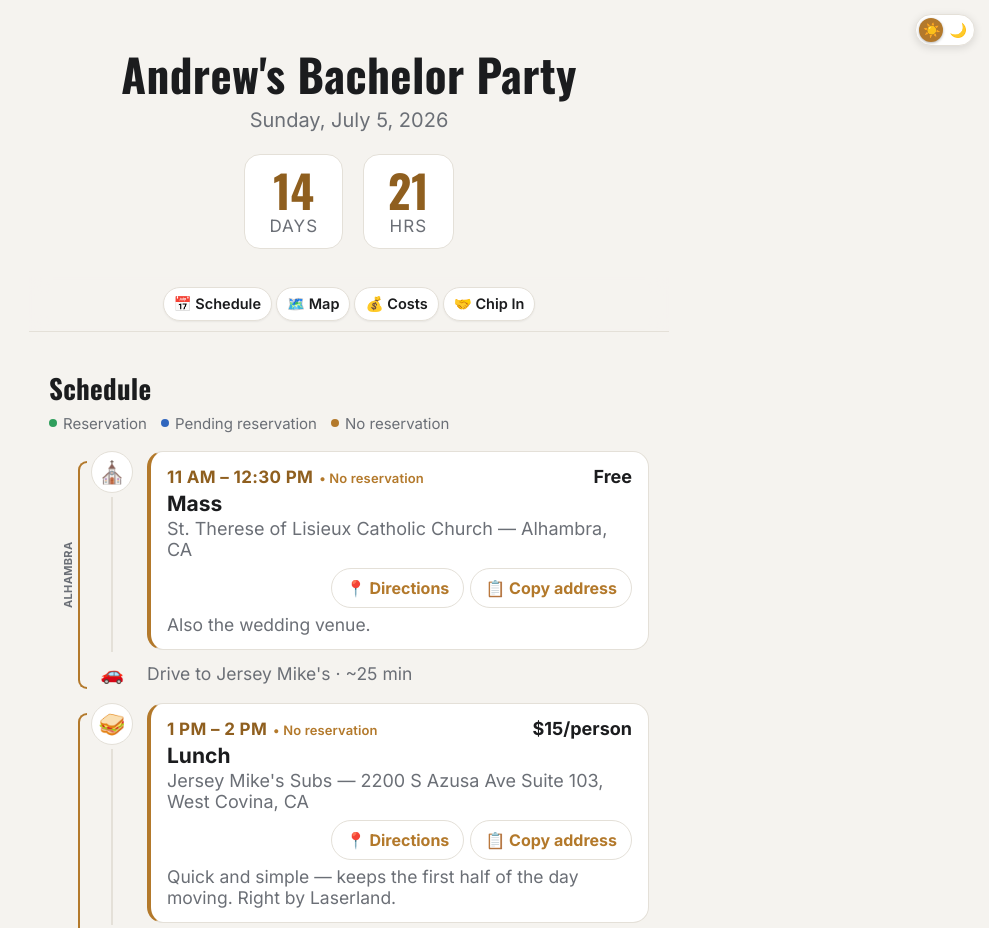
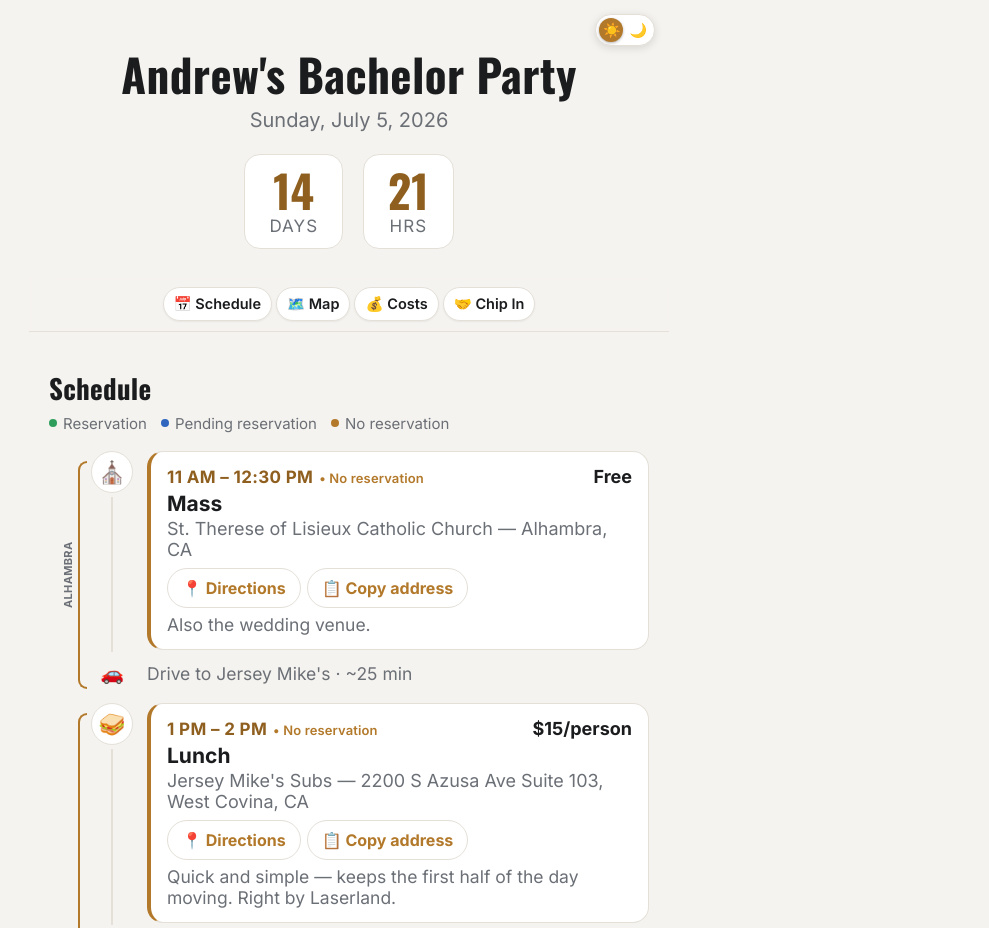
Before and after one commit to GabeMags/andrews-bachelor-party, a plain HTML site: page index.html in a window 1280 px wide. Shown: the top 928 px of the page, without its empty margins (291-1280 px from the left). Drawn offline with nearby package versions, Linux system fonts and the light colour scheme.

Commit message:
Fix map pin accuracy, button alignment, and theme toggle position
- Correct Jersey Mike's coordinates: original geocode dropped the
  ZIP code and resolved to the wrong segment of S Azusa Ave, putting
  it over a mile from Laserland instead of the same parking lot
- Left-align Directions/Copy address buttons instead of right-aligning
- Move the light/dark toggle out of fixed positioning into the hero
  so it scrolls away instead of overlapping the sticky nav

```diff
--- a/index.html
+++ b/index.html
@@ -15,15 +15,14 @@
 </head>
 <body>
 
-<button id="theme-toggle" class="theme-toggle" type="button" aria-label="Switch to dark mode" aria-pressed="false">
-  <span class="theme-toggle-icon theme-toggle-icon-sun">☀️</span>
-  <span class="theme-toggle-icon theme-toggle-icon-moon">🌙</span>
-  <span class="theme-toggle-thumb"></span>
-</button>
-
 <div id="app" class="app">
 
   <header class="hero">
+    <button id="theme-toggle" class="theme-toggle" type="button" aria-label="Switch to dark mode" aria-pressed="false">
+      <span class="theme-toggle-icon theme-toggle-icon-sun">☀️</span>
+      <span class="theme-toggle-icon theme-toggle-icon-moon">🌙</span>
+      <span class="theme-toggle-thumb"></span>
+    </button>
     <h1 class="hero-title" id="hero-title">—</h1>
     <p class="hero-date" id="hero-date">—</p>
     <div class="hero-countdown" id="hero-countdown"></div>
--- a/js/data.js
+++ b/js/data.js
@@ -40,8 +40,8 @@ const PARTY = {
       venue: "Jersey Mike's Subs",
       location: "2200 S Azusa Ave Suite 103, West Covina, CA",
       city: "West Covina",
-      lat: 34.0510195,
-      lng: -117.9080899,
+      lat: 34.0327957,
+      lng: -117.9138316,
       start: "13:00",
       end: "14:00",
       status: "tentative",
--- a/styles.css
+++ b/styles.css
@@ -69,6 +69,7 @@ button { font-family: inherit; }
 }
 
 .hero {
+  position: relative;
   text-align: center;
   padding: 48px 24px 28px;
 }
@@ -351,7 +352,7 @@ button { font-family: inherit; }
 .t-venue-row {
   display: flex;
   align-items: center;
-  justify-content: space-between;
+  justify-content: flex-start;
   flex-wrap: wrap;
   gap: 8px;
   margin-top: 2px;
@@ -389,7 +390,7 @@ button { font-family: inherit; }
   gap: 6px;
   flex: 1 1 auto;
   min-width: 0;
-  justify-content: flex-end;
+  justify-content: flex-start;
 }
 
 .t-copy-btn {
@@ -546,10 +547,10 @@ button { font-family: inherit; }
 /* Theme toggle */
 
 .theme-toggle {
-  position: fixed;
+  position: absolute;
   top: 14px;
   right: 14px;
-  z-index: 30;
+  z-index: 5;
   width: 60px;
   height: 32px;
   border-radius: 999px;
```
